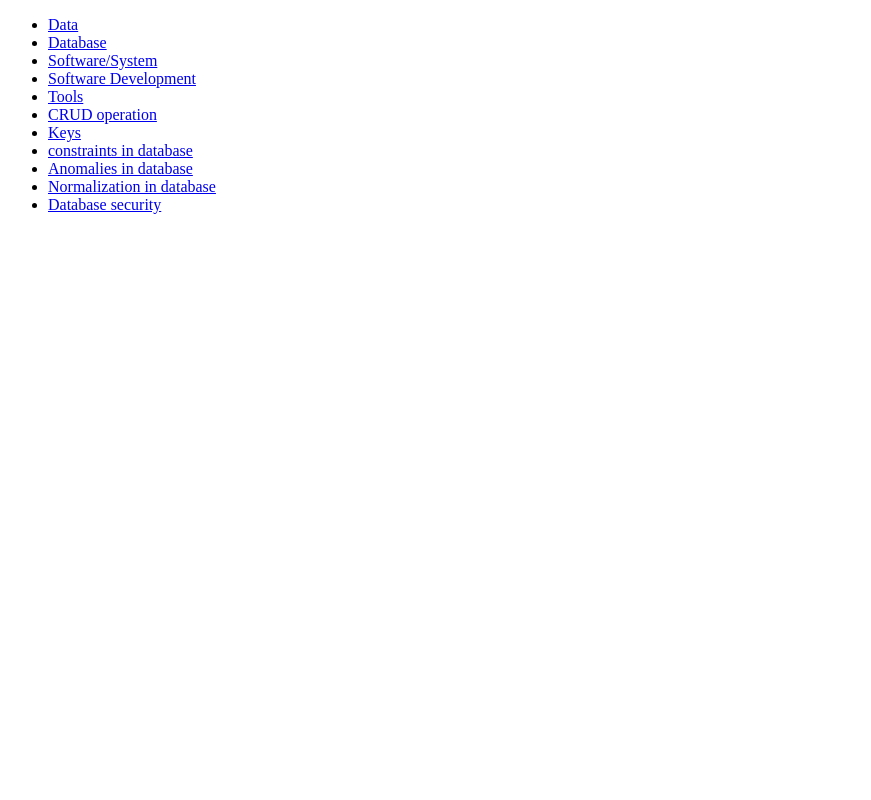
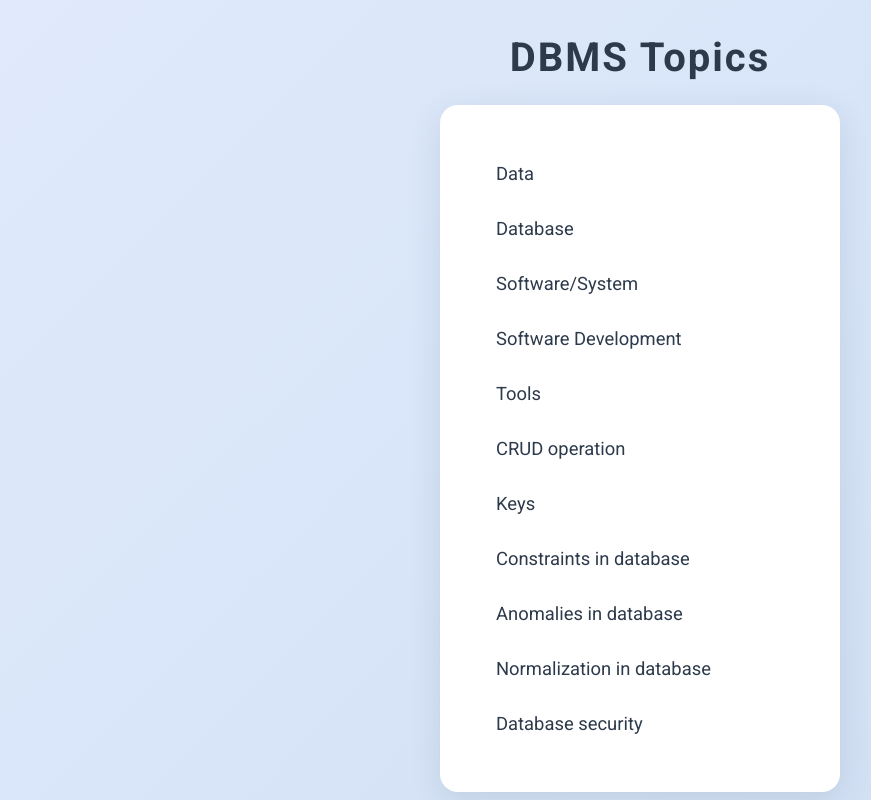
Before and after one commit to St-Bhusan/DBMS, a plain HTML site: page index.html in a window 1280 px wide. Shown: the whole page, without its empty margins (0-871 px from the left). Drawn offline with Linux system fonts and the light colour scheme.

Commit message:
fourth commit (css added)

```diff
--- a/index.html
+++ b/index.html
@@ -3,9 +3,65 @@
 <head>
     <meta charset="UTF-8">
     <meta name="viewport" content="width=device-width, initial-scale=1.0">
-    <title>Document</title>
+    <title>DBMS Topics</title>
+    <link href="https://fonts.googleapis.com/css?family=Roboto:400,700&display=swap" rel="stylesheet">
+    <style>
+        body {
+            background: linear-gradient(135deg, #e0eafc 0%, #cfdef3 100%);
+            font-family: 'Roboto', Arial, sans-serif;
+            margin: 0;
+            min-height: 100vh;
+            display: flex;
+            flex-direction: column;
+            align-items: center;
+            justify-content: center;
+        }
+        h1 {
+            color: #2d3a4b;
+            margin-bottom: 24px;
+            font-size: 2.5rem;
+            letter-spacing: 2px;
+        }
+        ul {
+            background: #fff;
+            padding: 32px 40px;
+            border-radius: 18px;
+            box-shadow: 0 8px 32px rgba(44, 62, 80, 0.12);
+            list-style: none;
+            margin: 0;
+            min-width: 320px;
+        }
+        li {
+            margin: 18px 0;
+        }
+        a {
+            text-decoration: none;
+            color: #2d3a4b;
+            font-size: 1.15rem;
+            font-weight: 500;
+            transition: color 0.2s, background 0.2s, padding 0.2s;
+            padding: 8px 16px;
+            border-radius: 8px;
+            display: inline-block;
+        }
+        a:hover {
+            color: #fff;
+            background: #4f8cff;
+            padding-left: 24px;
+        }
+        @media (max-width: 600px) {
+            ul {
+                padding: 18px 8px;
+                min-width: unset;
+            }
+            h1 {
+                font-size: 1.5rem;
+            }
+        }
+    </style>
 </head>
 <body>
+    <h1>DBMS Topics</h1>
     <ul>
         <li><a href="./sub-topics/data.html">Data</a></li>
         <li><a href="./sub-topics/database.html">Database</a></li>
@@ -14,10 +70,9 @@
         <li><a href="./sub-topics/tools.html">Tools</a></li>
         <li><a href="./sub-topics/crud.html">CRUD operation</a></li>
         <li><a href="./sub-topics/keys.html">Keys</a></li>
-        <li><a href="./sub-topics/constraints.html">constraints in database</a></li>
+        <li><a href="./sub-topics/constraints.html">Constraints in database</a></li>
         <li><a href="./sub-topics/anomalies.html">Anomalies in database</a></li>
         <li><a href="./sub-topics/normalization.html">Normalization in database</a></li>
         <li><a href="./sub-topics/security.html">Database security</a></li>
     </ul>
 </body>
-</html>
--- /dev/null
+++ b/sub-topics/sub-topics.css
@@ -0,0 +1,79 @@
+   @import url('https://fonts.googleapis.com/css?family=Roboto:400,700&display=swap');
+
+   body {
+       background: linear-gradient(135deg, #e0eafc 0%, #cfdef3 100%);
+       font-family: 'Roboto', Arial, sans-serif;
+       margin: 0;
+       min-height: 100vh;
+       display: flex;
+       flex-direction: column;
+       align-items: center;
+       justify-content: flex-start;
+       padding: 40px 0;
+   }
+
+   .container {
+       background: #fff;
+       padding: 32px 40px;
+       border-radius: 18px;
+       box-shadow: 0 8px 32px rgba(44, 62, 80, 0.12);
+       min-width: 320px;
+       max-width: 700px;
+       margin-top: 24px;
+   }
+
+   h1,
+   h2,
+   h3 {
+       color: #2d3a4b;
+       margin-bottom: 18px;
+       letter-spacing: 1px;
+   }
+
+   p,
+   ul,
+   ol {
+       color: #34495e;
+       font-size: 1.08rem;
+       line-height: 1.7;
+   }
+
+   a {
+       color: #4f8cff;
+       text-decoration: none;
+       font-weight: 500;
+       transition: color 0.2s;
+   }
+
+   a:hover {
+       color: #2d3a4b;
+       text-decoration: underline;
+   }
+
+   .back-link {
+       margin-top: 16px;
+       display: inline-block;
+       color: #2d3a4b;
+       background: #e0eafc;
+       padding: 8px 18px;
+       border-radius: 8px;
+       font-size: 1rem;
+       transition: background 0.2s, color 0.2s;
+       text-decoration: none;
+   }
+
+   .back-link:hover {
+       background: #4f8cff;
+       color: #fff;
+   }
+
+   @media (max-width: 600px) {
+       .container {
+           padding: 18px 8px;
+           min-width: unset;
+       }
+
+       h1 {
+           font-size: 1.3rem;
+       }
+   }
```
Also changed, not shown: sub-topics/anomalies.html (+3 -2 lines), sub-topics/constraints.html (+6 -1 lines), sub-topics/crud.html (+1 -0 lines), sub-topics/data.html (+1 -0 lines), sub-topics/database.html (+1 -0 lines), sub-topics/keys.html (+5 -1 lines), sub-topics/normalization.html (+3 -2 lines), sub-topics/security.html (+3 -2 lines), sub-topics/software-development.html (+3 -2 lines), sub-topics/system.html (+3 -2 lines), sub-topics/tools.html (+3 -2 lines).
